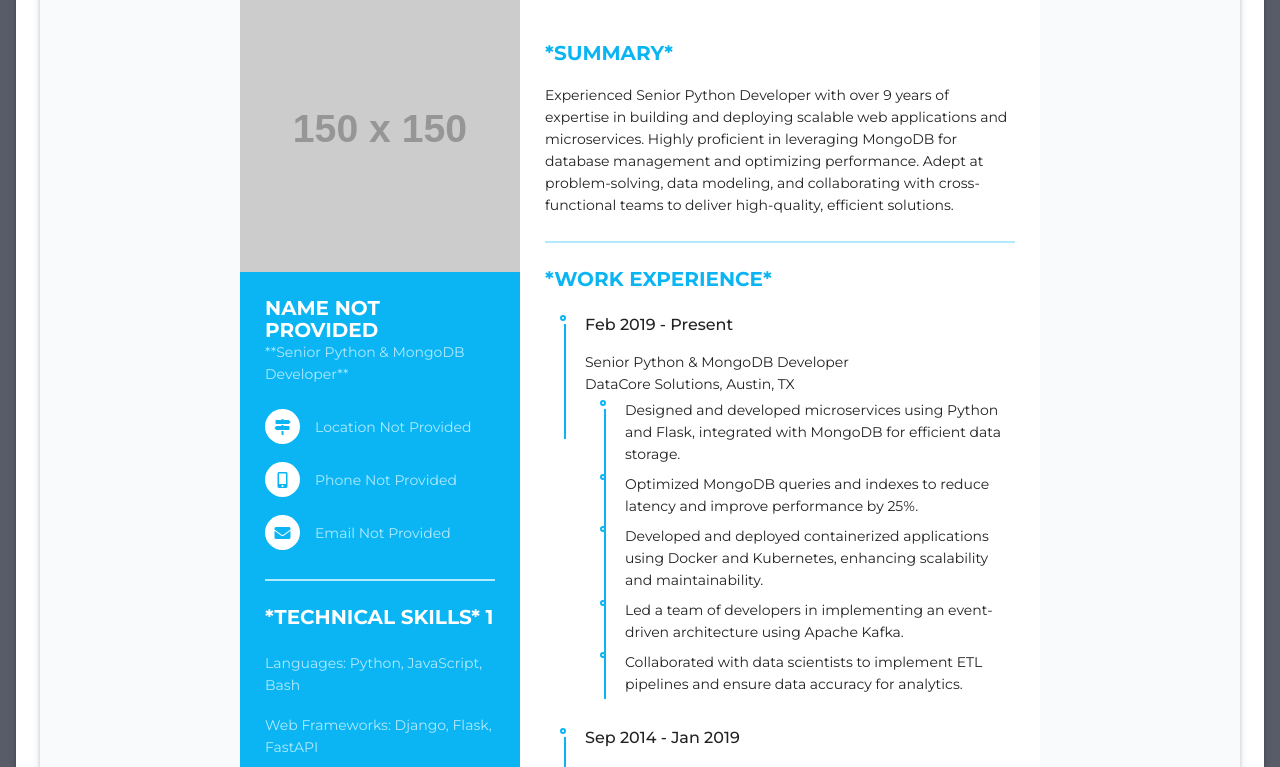
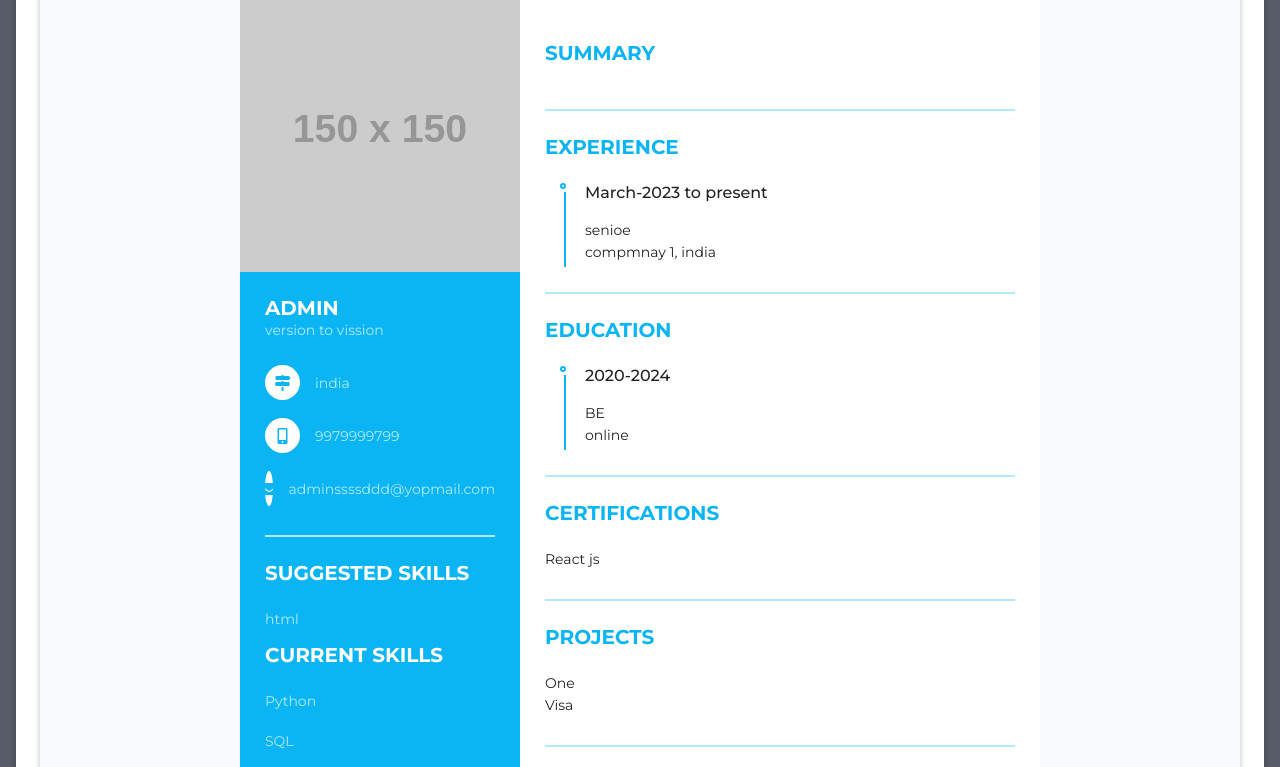
Before and after one commit to jbarachadi/resume-builder, a React (Create React App) app: page / in a window 1280 px wide. Shown: the part 520-1287 px from the top of the page. Built offline with nearby package versions, Linux system fonts and the light colour scheme; the HTML template or start-up script is replaced by a standard one.

Commit message:
update: adapt to new json

```diff
--- a/src/App.js
+++ b/src/App.js
@@ -9,10 +9,10 @@ import { initialData } from './data';
 import { Container, Box, Typography } from '@mui/material';
 
 function App() {
-  const [data, setData] = useState(initialData.resume);
+  const [data, setData] = useState(initialData);
   // const [skills, setSkills] = useState(data.skills.list);
   const [skills, setSkills] = useState({
-    list1: data.skills.list,
+    list1: data.sections.skills.items.map(item => item.name),
     list2: ["Python", "SQL", "AWS"],
   });
 
--- a/src/data.js
+++ b/src/data.js
@@ -1,4 +1,4 @@
-export const initialData2 = {
+export const initialData = {
   "basics": {
     "name": "admin",
     "email": "adminssssddd@yopmail.com",
@@ -193,7 +193,171 @@ export const initialData2 = {
   }
 }
 
-export const initialData = {
+export const initialData1 = {
+  "basics": {
+      "email": "kalpanamba2015@gmail.com",
+      "headline": "",
+      "location": "",
+      "name": "KALPANA B",
+      "phone": "+91 8884938830"
+  },
+  "sections": {
+      "awards": {
+          "items": [],
+          "name": "Awards"
+      },
+      "certifications": {
+          "items": [
+              {
+                  "date": "",
+                  "issuer": "",
+                  "title": "  Got Appreciation from hiring manager for outstanding performance \n  Have attended Advanced Recruitment Training Workshop. \n  Have completed online course of Recruitment – Talent Acquisition and Hiring on Udemy.",
+                  "url": {
+                      "href": "",
+                      "label": ""
+                  }
+              }
+          ],
+          "name": "Certifications"
+      },
+      "education": {
+          "items": [
+              {
+                  "area": "",
+                  "date": "",
+                  "institution": "University of JNTU",
+                  "score": "",
+                  "studyType": "MBA",
+                  "summary": "",
+                  "url": {
+                      "href": "",
+                      "label": ""
+                  }
+              }
+          ],
+          "name": "Education"
+      },
+      "experience": {
+          "items": [],
+          "name": "Experience"
+      },
+      "interests": {
+          "items": [],
+          "name": "Interests"
+      },
+      "languages": {
+          "items": [],
+          "name": "Languages"
+      },
+      "profiles": {
+          "items": [],
+          "name": "Profiles"
+      },
+      "projects": {
+          "items": [],
+          "name": "Projects"
+      },
+      "publications": {
+          "items": [],
+          "name": "Publications"
+      },
+      "references": {
+          "columns": 1,
+          "items": [],
+          "name": "References",
+          "separateLinks": true,
+          "visible": true
+      },
+      "skills": {
+          "items": [
+              {
+                  "description": "",
+                  "level": 3,
+                  "name": "Recruitment &Selection",
+                  "visible": true
+              },
+              {
+                  "description": "",
+                  "level": 3,
+                  "name": "Lateral& Niche Hiring",
+                  "visible": true
+              },
+              {
+                  "description": "",
+                  "level": 3,
+                  "name": "Volume Hiring",
+                  "visible": true
+              },
+              {
+                  "description": "",
+                  "level": 3,
+                  "name": "Organizing walk-in-drive",
+                  "visible": true
+              },
+              {
+                  "description": "",
+                  "level": 3,
+                  "name": "Interview Scheduling",
+                  "visible": true
+              },
+              {
+                  "description": "",
+                  "level": 3,
+                  "name": "Employee Relation",
+                  "visible": true
+              },
+              {
+                  "description": "",
+                  "level": 3,
+                  "name": "Candidate Database",
+                  "visible": true
+              },
+              {
+                  "description": "",
+                  "level": 3,
+                  "name": "Team Assist",
+                  "visible": true
+              },
+              {
+                  "description": "",
+                  "level": 3,
+                  "name": "Salary Negotiation",
+                  "visible": true
+              },
+              {
+                  "description": "",
+                  "level": 3,
+                  "name": "Python Programming",
+                  "visible": true
+              },
+              {
+                  "description": "",
+                  "level": 3,
+                  "name": "Machine Learning",
+                  "visible": true
+              },
+              {
+                  "description": "",
+                  "level": 3,
+                  "name": "Data Visualization",
+                  "visible": true
+              }
+          ],
+          "name": "Skills"
+      },
+      "summary": {
+          "content": "<p>Results-focused  HR  IT  Recruitment  with  6+  years  Specialized  Expertise  into  identifying  and  qualifying \ncandidates.  Well-versed  in  outlining  job  requirements,  developing  sourcing  tactics,  and  scheduling  and \ncoordinating  interviews.  Impeccable  track  record  sourcing  top-notch  talents  through  internet  searches, \nrecruitment fairs, job boards, and professional networks.</p>",
+          "name": "Summary",
+          "visible": true
+      },
+      "volunteer": {
+          "items": [],
+          "name": "Volunteering"
+      }
+  }
+}
+
+export const initialData2 = {
   "resume": {
     "profile": {
       "photo": "",
--- a/src/templates/Template2/index.jsx
+++ b/src/templates/Template2/index.jsx
@@ -3,17 +3,7 @@ import { DragDropContext, Droppable, Draggable } from "react-beautiful-dnd";
 import styles from "./style.module.css";
 
 const Template2 = ({ data, setSkills }) => {
-  const {
-    profile,
-    headline,
-    summary,
-    skills,
-    experience,
-    education,
-    certifications,
-    projects,
-    references,
-  } = data;
+  const { basics, sections, skills } = data;
 
   const handleDragEnd = (result) => {
     const { destination, source } = result;
@@ -61,9 +51,10 @@ const Template2 = ({ data, setSkills }) => {
 
       setSkills((prevSkills) => {
         return {
-        ...prevSkills,
-        [sourceListId]: reorderedSkillsList,
-      }});
+          ...prevSkills,
+          [sourceListId]: reorderedSkillsList,
+        }
+      });
     }
   };
 
@@ -74,34 +65,34 @@ const Template2 = ({ data, setSkills }) => {
       <div className={styles.resume_left}>
         {/* Profile */}
         <div className={styles.resume_profile}>
-          <img src={profile.photo || "https://via.placeholder.com/150"} alt="Profile Pic" />
+          <img src={basics?.photo || "https://via.placeholder.com/150"} alt="Profile Pic" />
         </div>
 
         {/* Contact Info */}
         <div className={styles.resume_content}>
           <div className={`${styles.resume_item} ${styles.resume_info}`}>
             <div className={styles.title}>
-              <p className={styles.bold}>{profile.name || "Name Not Provided"}</p>
-              <p className={styles.regular}>{headline}</p>
+              <p className={styles.bold}>{basics.name || "Name Not Provided"}</p>
+              <p className={styles.regular}>{basics.headline}</p>
             </div>
             <ul>
               <li>
                 <div className={styles.icon}>
                   <i className="fas fa-map-signs"></i>
                 </div>
-                <div className={styles.data}>{profile.location || "Location Not Provided"}</div>
+                <div className={styles.data}>{basics.location || "Location Not Provided"}</div>
               </li>
               <li>
                 <div className={styles.icon}>
                   <i className="fas fa-mobile-alt"></i>
                 </div>
-                <div className={styles.data}>{profile.phone || "Phone Not Provided"}</div>
+                <div className={styles.data}>{basics.phone || "Phone Not Provided"}</div>
               </li>
               <li>
                 <div className={styles.icon}>
                   <i className="fas fa-envelope"></i>
                 </div>
-                <div className={styles.data}>{profile.email || "Email Not Provided"}</div>
+                <div className={styles.data}>{basics.email || "Email Not Provided"}</div>
               </li>
             </ul>
           </div>
@@ -118,7 +109,7 @@ const Template2 = ({ data, setSkills }) => {
                     className={styles.skillsList}
                   >
                     <div className={styles.title}>
-                      <p className={styles.bold}>{skills.subheadline} 1</p>
+                      <p className={styles.bold}>Suggested {sections.skills.name}</p>
                     </div>
                     {skills.list1.map((skill, index) => (
                       <Draggable key={skill} draggableId={`list1-${skill}`} index={index}>
@@ -148,7 +139,7 @@ const Template2 = ({ data, setSkills }) => {
                     className={styles.skillsList}
                   >
                     <div className={styles.title}>
-                      <p className={styles.bold}>{skills.subheadline} 2</p>
+                      <p className={styles.bold}>Current {sections.skills.name}</p>
                     </div>
                     {skills.list2.map((skill, index) => (
                       <Draggable key={skill} draggableId={`list2-${skill}`} index={index}>
@@ -178,28 +169,28 @@ const Template2 = ({ data, setSkills }) => {
         {/* Summary */}
         <div className={`${styles.resume_item} ${styles.resume_about}`}>
           <div className={styles.title}>
-            <p className={styles.bold}>{summary.subheadline}</p>
+            <p className={styles.bold}>{sections.summary.name}</p>
           </div>
-          <p>{summary.text}</p>
+          <p>{sections.summary.text}</p>
         </div>
 
         {/* Work Experience */}
         <div className={`${styles.resume_item} ${styles.resume_work}`}>
           <div className={styles.title}>
-            <p className={styles.bold}>{experience.subheadline}</p>
+            <p className={styles.bold}>{sections.experience.name}</p>
           </div>
           <ul>
-            {experience.positions.map((position, index) => (
+            {sections.experience.items.map((experience, index) => (
               <li key={index}>
-                <div className={styles.date}>{position.duration}</div>
+                <div className={styles.date}>{experience.date}</div>
                 <div className={styles.info}>
-                  <p className={styles.semi_bold}>{position.job_title}</p>
-                  <p>{position.company}, {position.location}</p>
-                  <ul>
-                    {position.responsibilities.map((task, taskIndex) => (
+                  <p className={styles.semi_bold}>{experience.position}</p>
+                  <p>{experience.company}, {experience.location}</p>
+                  {/* <ul>
+                    {experience.responsibilities.map((task, taskIndex) => (
                       <li key={taskIndex}>{task}</li>
                     ))}
-                  </ul>
+                  </ul> */}
                 </div>
               </li>
             ))}
@@ -209,14 +200,14 @@ const Template2 = ({ data, setSkills }) => {
         {/* Education */}
         <div className={`${styles.resume_item} ${styles.resume_education}`}>
           <div className={styles.title}>
-            <p className={styles.bold}>{education.subheadline}</p>
+            <p className={styles.bold}>{sections.education.name}</p>
           </div>
           <ul>
-            {education.details.map((degree, index) => (
+            {sections.education.items.map((degree, index) => (
               <li key={index}>
-                <div className={styles.date}>{degree.year}</div>
+                <div className={styles.date}>{degree.date}</div>
                 <div className={styles.info}>
-                  <p className={styles.semi_bold}>{degree.degree}</p>
+                  <p className={styles.semi_bold}>{degree.studyType}</p>
                   <p>{degree.institution}</p>
                 </div>
               </li>
@@ -227,11 +218,11 @@ const Template2 = ({ data, setSkills }) => {
         {/* Certifications */}
         <div className={`${styles.resume_item} ${styles.resume_certifications}`}>
           <div className={styles.title}>
-            <p className={styles.bold}>{certifications.subheadline}</p>
+            <p className={styles.bold}>{sections.certifications.name}</p>
           </div>
           <ul>
-            {certifications.list.map((cert, index) => (
-              <li key={index}>{cert}</li>
+            {sections.certifications.items.map((cert, index) => (
+              <li key={index}>{cert.name}</li>
             ))}
           </ul>
         </div>
@@ -239,12 +230,12 @@ const Template2 = ({ data, setSkills }) => {
         {/* Projects */}
         <div className={`${styles.resume_item} ${styles.resume_projects}`}>
           <div className={styles.title}>
-            <p className={styles.bold}>{projects.subheadline}</p>
+            <p className={styles.bold}>{sections.projects.name}</p>
           </div>
           <ul>
-            {projects.list.map((project, index) => (
+            {sections.projects.items.map((project, index) => (
               <li key={index}>
-                <p className={styles.semi_bold}>{project.project_name}</p>
+                <p className={styles.semi_bold}>{project.name}</p>
                 <p>{project.description}</p>
               </li>
             ))}
@@ -254,9 +245,9 @@ const Template2 = ({ data, setSkills }) => {
         {/* References */}
         <div className={`${styles.resume_item} ${styles.resume_references}`}>
           <div className={styles.title}>
-            <p className={styles.bold}>{references.subheadline}</p>
+            <p className={styles.bold}>{sections.references.name}</p>
           </div>
-          <p>{references.text}</p>
+          <p>{sections.references.text}</p>
         </div>
       </div>
     </div>
```
